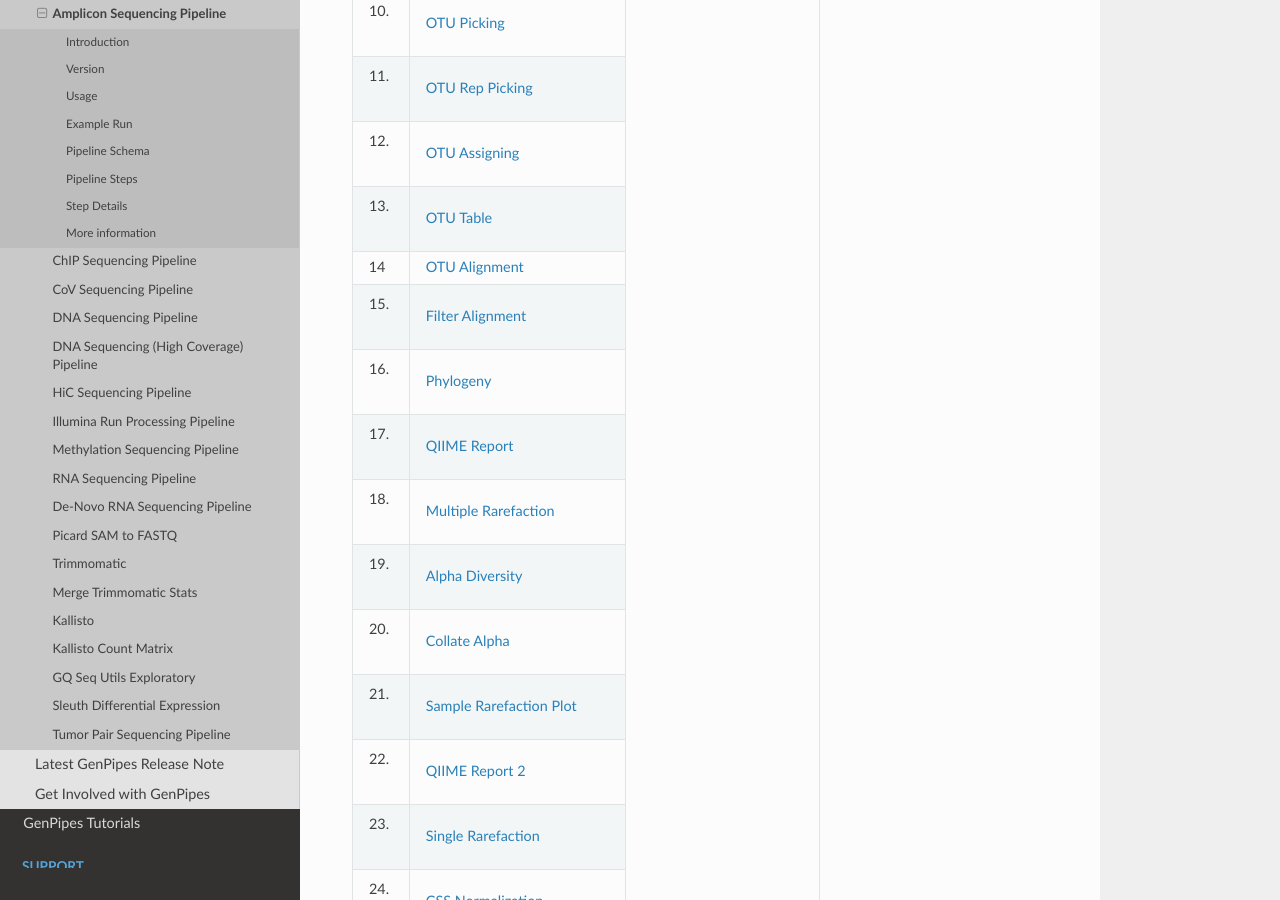
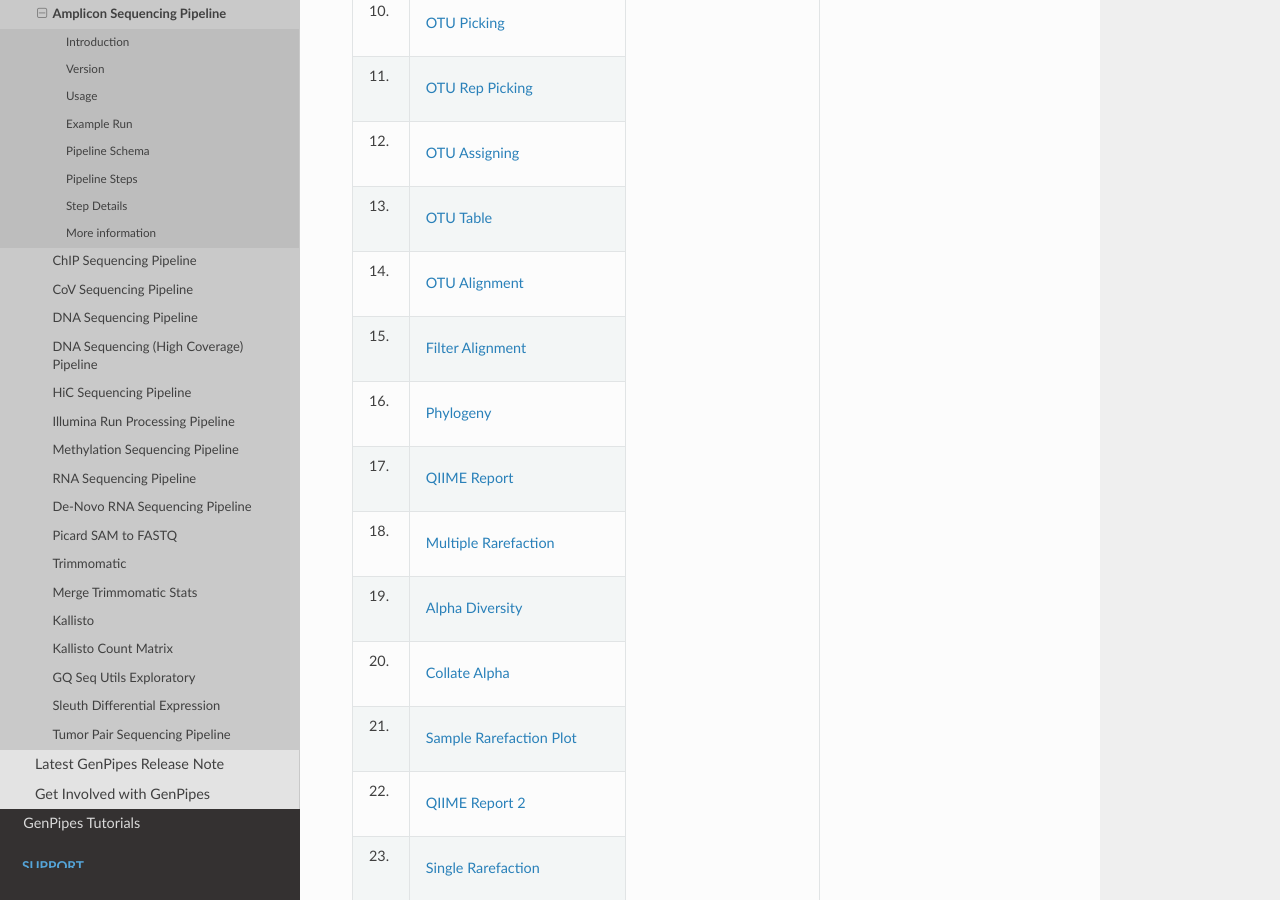
Before and after one commit to c3g/GenPipes_Docs, a Sphinx documentation site: the page built from docs/source/user_guide/pipelines/gp_ampliconseq.rst, in a window 1280 px wide and 900 px high, scrolled down 4411 px. Built offline with Sphinx 7.4.7 and the Read the Docs theme 2.0.0, drawn with Linux system fonts in a browser that asks for light colours; formulas are drawn with MathJax 3; the version number could not be read and is left out.

Commit message:
Refs #116 reviwed amplicon with 3.3.0 branch

```diff
--- a/docs/source/user_guide/pipelines/gp_ampliconseq.rst
+++ b/docs/source/user_guide/pipelines/gp_ampliconseq.rst
@@ -187,7 +187,7 @@ The table below shows various steps that constitute the Amplicon Sequencing QIIM
 +----+--------------------------------+                                 |
 | 13.| |otu_table|                    |                                 |
 +----+--------------------------------+                                 |
-| 14 | |otu_alignment|                |                                 |
+| 14.| |otu_alignment|                |                                 |
 +----+--------------------------------+                                 |
 | 15.| |filter_alignment|             |                                 |
 +----+--------------------------------+                                 |
```
